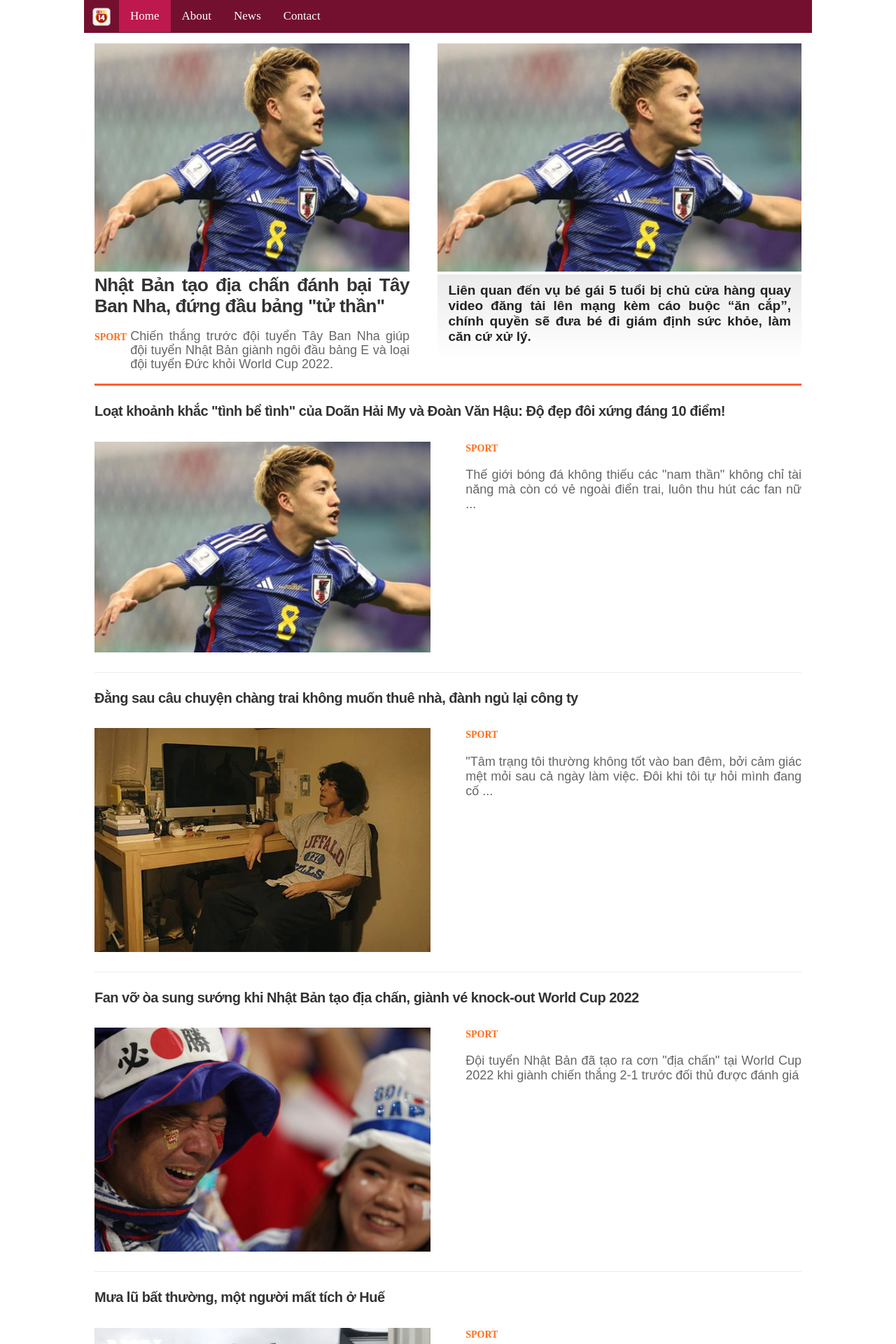
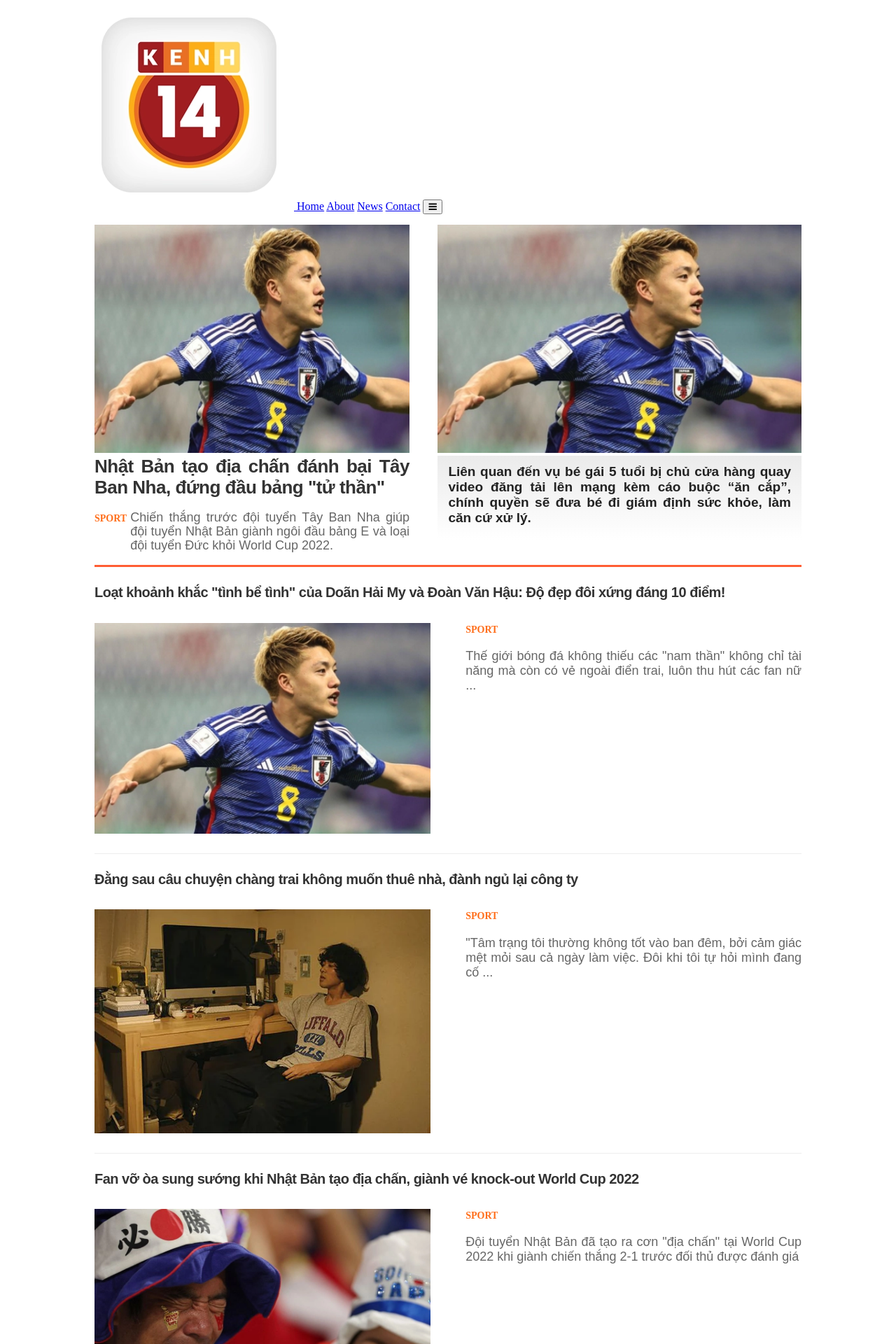
Before and after one commit to PacificPromise/news-skytrip, a Jekyll site: the page built from index.markdown, in a window 1280 px wide. Shown: the top 1920 px of the page at 70% size. Built offline with Jekyll 4.4.1, drawn with Linux system fonts in a browser that asks for light colours; some of the changed text lies outside the part shown.

Commit message:
edit source

```diff
--- a/_layouts/default.html
+++ b/_layouts/default.html
@@ -6,7 +6,9 @@
 	<meta name="viewport" content="width=device-width, initial-scale=1">
 	<title>{{ page.title }}</title>
 	<link rel="stylesheet" href="https://cdnjs.cloudflare.com/ajax/libs/font-awesome/4.7.0/css/font-awesome.min.css">
+	{% if page.css %}
 	<link rel="stylesheet" href="{{ site.baseurl }}/assets/css/{{ page.css }}.css" />
+	{% endif %}
 </head>
 
 <body>
--- /dev/null
+++ b/assets/css/default.scss
@@ -0,0 +1,6 @@
+---
+---
+
+// Imports
+@import "top-nav";
+@import "footer";
--- a/assets/css/home.scss
+++ b/assets/css/home.scss
@@ -2,6 +2,4 @@
 ---
 
 // Imports
-@import "top-nav";
 @import "home";
-@import "footer";
```
Also changed, not shown: 1 other file.
